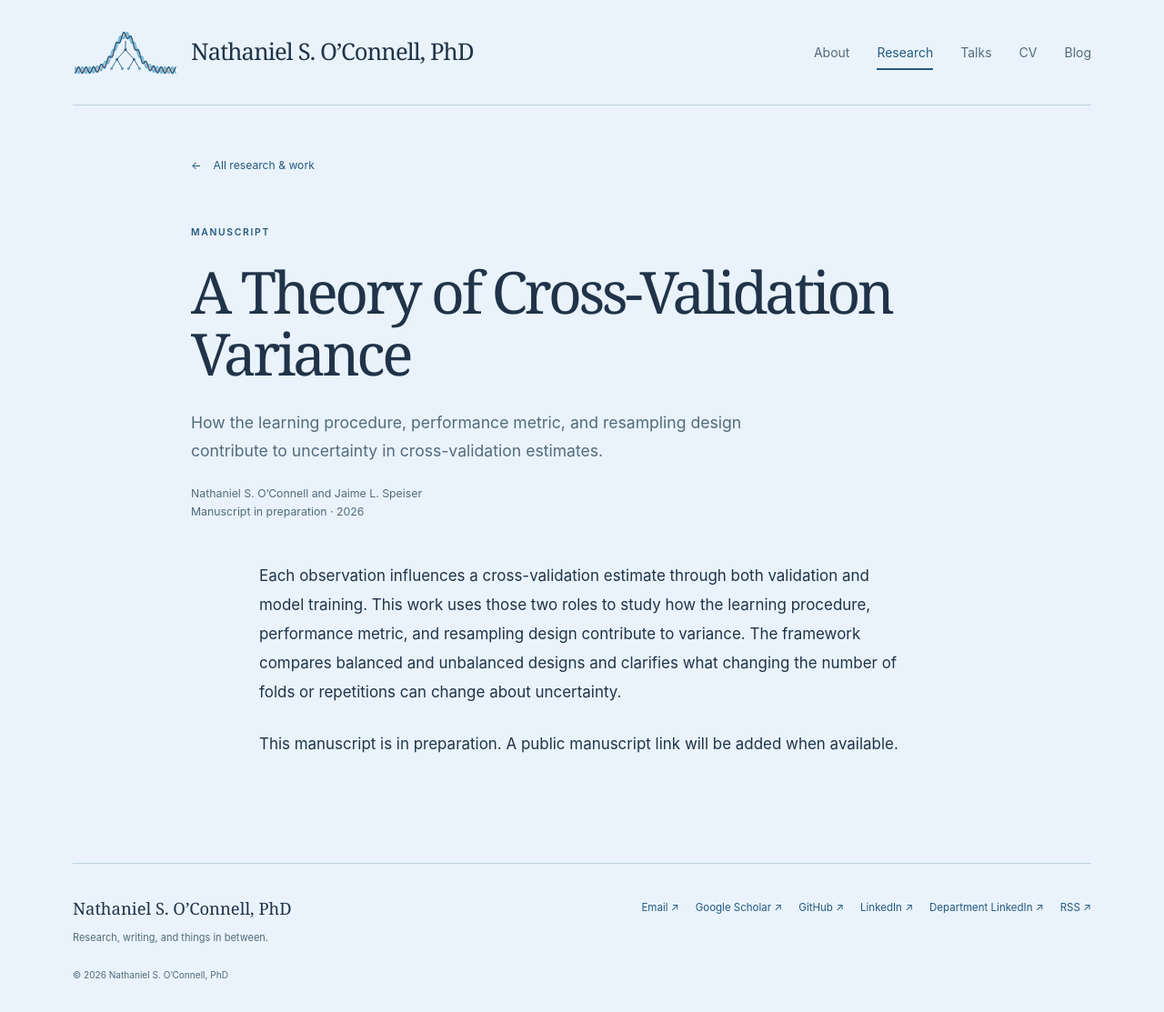
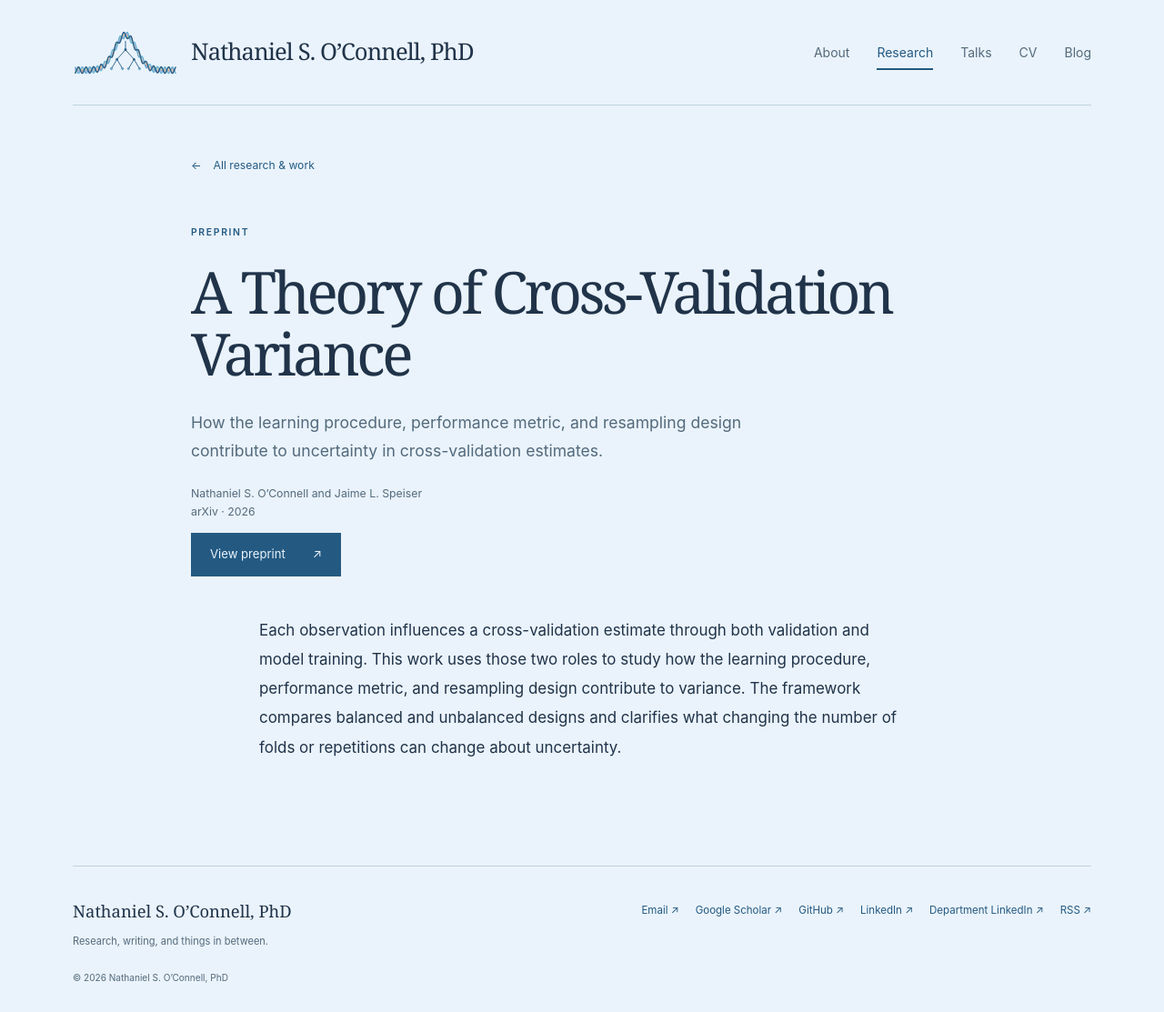
Before and after one commit to NateOConnellPhD/nateoconnell.github.io, a Jekyll site: the page built from _research/cross-validation-variance-theory.md, in a window 1280 px wide. Shown: the whole page at 91% size. Built offline with Jekyll 4.4.1, drawn with Linux system fonts in a browser that asks for light colours.

Commit message:
Link cross-validation variance theory preprint on arXiv

```diff
--- a/_research/cross-validation-variance-theory.md
+++ b/_research/cross-validation-variance-theory.md
@@ -1,16 +1,15 @@
 ---
 title: "A Theory of Cross-Validation Variance"
-kind: Manuscript
+kind: Preprint
 area: "Methods & theory"
 year: 2026
 authors: "Nathaniel S. O’Connell and Jaime L. Speiser"
-venue: "Manuscript in preparation"
+venue: "arXiv"
 summary: "How the learning procedure, performance metric, and resampling design contribute to uncertainty in cross-validation estimates."
 featured: true
 order: 2
 published: true
 example: false
+link: "https://arxiv.org/abs/2611.14463"
 ---
 Each observation influences a cross-validation estimate through both validation and model training. This work uses those two roles to study how the learning procedure, performance metric, and resampling design contribute to variance. The framework compares balanced and unbalanced designs and clarifies what changing the number of folds or repetitions can change about uncertainty.
-
-This manuscript is in preparation. A public manuscript link will be added when available.
```
